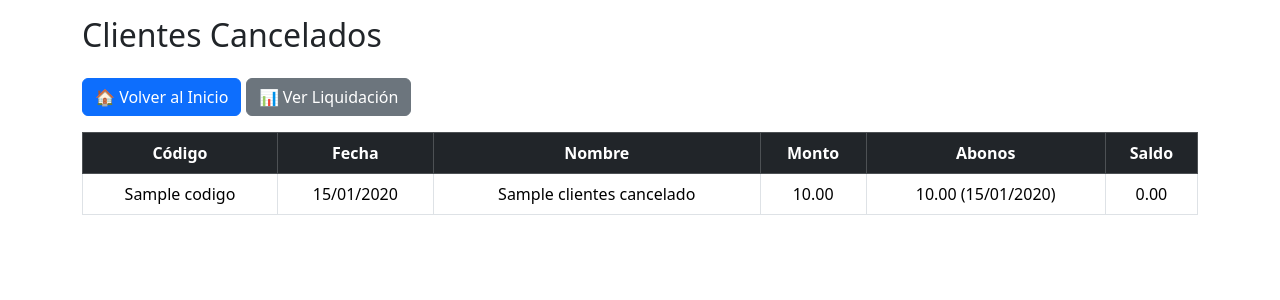
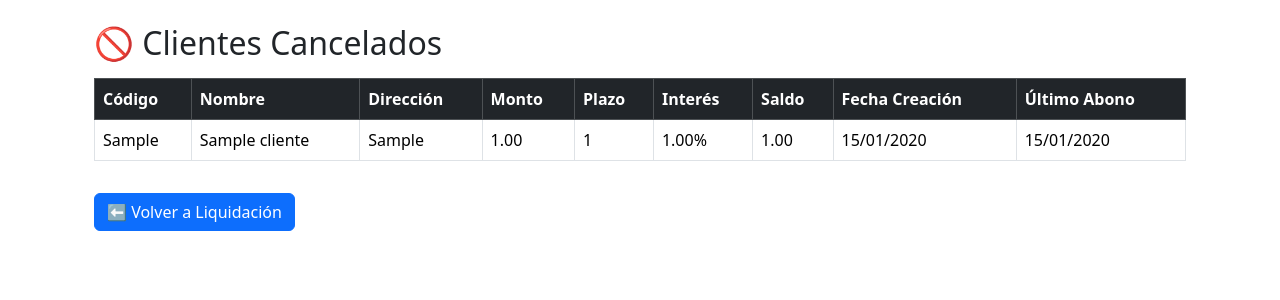
Before and after one commit to herreramendezmanueljesus-ops/arquitos, a Flask app: template templates/clientes_cancelados.html in a window 1280 px wide. Shown: the part 56-356 px from the top of the page. Run offline with Flask 3, Linux system fonts and the light colour scheme; tables that the repository leaves empty hold one stand-in row (values such as "Sample post"); the template is opened without the code that fills it: values that come from a table or form of the project are taken from there, most other values are stand-ins (such as "Sample title", 1, 10 or a date in 2020); some libraries are stand-ins or nearby versions.

Commit message:
Actualizar plantillas, app.py y migraciones

```diff
--- a/app.py
+++ b/app.py
@@ -205,20 +205,28 @@ def asegurar_liquidaciones_contiguas():
         dia += timedelta(days=1)
 
 def cliente_estado_class(cliente: Cliente):
+    """
+    Retorna la clase CSS según el estado del cliente:
+    - table-success: Cliente cancelado (saldo <= 0)
+    - table-warning: Cliente vencido
+    - table-danger: Cliente vencido hace más de 30 días
+    - '' (vacío): Cliente activo o con abono hoy
+    """
     try:
+        hoy = date.today()
         venc = cliente.fecha_creacion + timedelta(days=cliente.plazo)
-        hoy = date.today()
+
         if cliente.saldo <= 0:
-            return "table-success"  # 👉 este sí, porque ya canceló todo
+            return "table-success"  # Cliente cancelado
         if cliente.ultimo_abono_fecha == hoy:
-            return ""  # 👈 antes ponía "table-success", ahora dejamos vacío
+            return ""  # Cliente tiene abono hoy, sin marcar
         if hoy > venc + timedelta(days=30):
-            return "table-danger"
+            return "table-danger"  # Vencido hace más de 30 días
         if hoy > venc:
-            return "table-warning"
-        return ""
+            return "table-warning"  # Vencido
+        return ""  # Cliente activo, sin marcar
     except Exception:
-        return ""
+        return ""  # En caso de error, no marcar
 
 # ---------------------------
 # RUTAS: AUTH
@@ -280,6 +288,7 @@ def dashboard():
 @login_required
 def nuevo_cliente():
     if request.method == "POST":
+        codigo = request.form.get("codigo", "").strip()
         nombre = request.form.get("nombre", "").strip()
         direccion = request.form.get("direccion", "").strip()
         try:
@@ -290,7 +299,6 @@ def nuevo_cliente():
             flash("Monto, plazo o interés inválidos", "warning")
             return redirect(url_for("nuevo_cliente"))
 
-        # 👇 Aquí tomamos el orden desde el formulario
         try:
             orden = int(request.form.get("orden", 0))
         except ValueError:
@@ -300,69 +308,44 @@ def nuevo_cliente():
             last = Cliente.query.order_by(Cliente.orden.desc()).first()
             orden = (last.orden + 1) if last else 1
 
-        codigo = generar_codigo_numerico()
-        saldo_total = monto + (monto * (interes / 100.0))
+        # Verificar si el cliente ya existe (activo o cancelado)
+        cliente_existente = Cliente.query.filter_by(codigo=codigo).first()
+        if cliente_existente:
+            if cliente_existente.cancelado:
+                # Reactivar cliente cancelado
+                cliente_existente.cancelado = False
+                cliente_existente.orden = orden
+                cliente_existente.monto = monto
+                cliente_existente.plazo = plazo
+                cliente_existente.interes = interes
+                cliente_existente.saldo = monto + (monto * (interes / 100.0))
+                db.session.commit()
+                flash(f"Cliente {cliente_existente.nombre} reactivado y actualizado", "success")
+            else:
+                flash("El código ya pertenece a un cliente activo", "warning")
+                return redirect(url_for("nuevo_cliente"))
+        else:
+            # Crear cliente nuevo
+            saldo_total = monto + (monto * (interes / 100.0))
+            cliente = Cliente(
+                codigo=codigo,
+                orden=orden,
+                nombre=nombre,
+                direccion=direccion,
+                monto=monto,
+                plazo=plazo,
+                interes=interes,
+                saldo=saldo_total,
+                fecha_creacion=date.today(),
+                cancelado=False
+            )
+            db.session.add(cliente)
+            db.session.commit()
+            flash("Cliente creado y registrado", "success")
 
-        cliente = Cliente(
-            codigo=codigo,
-            orden=orden,
-            nombre=nombre,
-            direccion=direccion,
-            monto=monto,
-            plazo=plazo,
-            interes=interes,
-            saldo=saldo_total,
-            fecha_creacion=date.today()
-        )
-        db.session.add(cliente)
-        db.session.flush()  # obtener id antes de crear relación
-
-        # registrar préstamo y movimiento (salida en caja)
-        prestamo = Prestamo(cliente_id=cliente.id, monto=monto, fecha=datetime.utcnow())
-        db.session.add(prestamo)
-        mov = MovimientoCaja(tipo="salida", monto=monto, descripcion=f"Préstamo a {cliente.nombre}", fecha=datetime.utcnow())
-        db.session.add(mov)
-        db.session.flush()
-        prestamo.movimiento_id = mov.id
-
-        db.session.commit()
-        actualizar_liquidacion_por_movimiento(date.today())
-        flash("Cliente creado y préstamo registrado", "success")
-
-        # ✅ redirigir con ancla al cliente recién creado
-        return redirect(url_for("index") + f"#cliente-{cliente.id}")
-
-    # 👇 importante: devolver la vista cuando es GET
-    return render_template("nuevo_cliente.html")
-
-
-@app.route("/editar_cliente/<int:cliente_id>", methods=["GET", "POST"])
-@login_required
-def editar_cliente(cliente_id):
-    cliente = Cliente.query.get_or_404(cliente_id)
-    if request.method == "POST":
-        try:
-            cliente.orden = int(request.form.get("orden", cliente.orden))
-        except ValueError:
-            flash("Orden inválido", "warning")
-            return redirect(url_for("editar_cliente", cliente_id=cliente_id))
-
-        cliente.nombre = request.form.get("nombre", cliente.nombre)
-        cliente.direccion = request.form.get("direccion", cliente.direccion)
-        try:
-            cliente.monto = float(request.form.get("monto", cliente.monto))
-            cliente.plazo = int(request.form.get("plazo", cliente.plazo))
-            cliente.interes = float(request.form.get("interes", cliente.interes))
-        except ValueError:
-            flash("Monto/plazo/interés inválidos", "warning")
-            return redirect(url_for("editar_cliente", cliente_id=cliente_id))
-
-        db.session.commit()
-        flash("Cliente actualizado", "success")
         return redirect(url_for("index"))
 
-    return render_template("editar_cliente.html", cliente=cliente)
-
+    return render_template("nuevo_cliente.html")
 
 @app.route("/eliminar_cliente/<int:cliente_id>", methods=["POST"])
 @login_required
@@ -389,6 +372,17 @@ def respuesta_ajax(success, mensaje=None, nuevo_saldo=None, cancelado=None):
             response["cancelado"] = cancelado
         return jsonify(response), 400 if not success else 200
     return None
+# helpers.py o dentro de app.py
+
+def actualizar_estado_cliente(cliente_id):
+    """Actualiza automáticamente el estado de un cliente según su saldo."""
+    cliente = Cliente.query.get(cliente_id)
+    if cliente:
+        if cliente.saldo <= 0:
+            cliente.cancelado = True
+        else:
+            cliente.cancelado = False
+        db.session.commit()
 
 # ---------------------------
 # ABONOS
@@ -442,6 +436,25 @@ def abonar(cliente_id):
     # Respuesta AJAX
     return respuesta_ajax(True, nuevo_saldo=f"{cliente.saldo:.2f}", cancelado=cliente.cancelado)
 
+# Ruta para ver clientes cancelados
+@app.route("/clientes_cancelados")
+def clientes_cancelados_view():
+    try:
+        # Marcar como cancelado a cualquier cliente con saldo 0
+        clientes = Cliente.query.all()
+        for c in clientes:
+            if c.saldo <= 0 and not c.cancelado:
+                c.cancelado = True
+        db.session.commit()
+
+        # Traer solo los cancelados
+        cancelados = Cliente.query.filter_by(cancelado=True).all()
+        print("Clientes cancelados encontrados:", cancelados)
+
+        return render_template("clientes_cancelados.html", clientes_cancelados=cancelados)
+    except Exception as e:
+        print("Error al cargar clientes cancelados:", e)
+        return "Error al cargar clientes cancelados"
 
 @app.route("/eliminar_abono/<int:abono_id>", methods=["POST"])
 @login_required
@@ -491,6 +504,24 @@ def detalle_abonos(fecha):
     abonos = Abono.query.filter(cast(Abono.fecha, Date) == fecha_obj).all()
 
     return render_template("detalle_abonos.html", abonos=abonos, fecha=fecha_obj)
+
+@app.route("/historial_abonos/<int:cliente_id>")
+def historial_abonos(cliente_id):
+    try:
+        cliente = Cliente.query.get_or_404(cliente_id)
+        # Traer todos los abonos de ese cliente con su ID
+        abonos = [
+            {
+                "id": a.id,
+                "fecha": a.fecha.strftime("%d/%m/%Y"),
+                "monto": a.monto
+            }
+            for a in cliente.abonos
+        ]
+        return jsonify({"abonos": abonos})
+    except Exception as e:
+        print("Error al obtener historial de abonos:", e)
+        return jsonify({"abonos": []})
 
 # ---------------------------
 # PRÉSTAMOS
--- a/templates/clientes_cancelados.html
+++ b/templates/clientes_cancelados.html
@@ -1,72 +1,46 @@
 {% extends "base.html" %}
 
-{% block title %}Clientes Cancelados{% endblock %}
-
 {% block content %}
-<h2 class="mb-4">Clientes Cancelados</h2>
-
-<!-- Botones principales -->
-<div class="mb-3">
-    <a class="btn btn-primary" href="{{ url_for('index') }}">🏠 Volver al Inicio</a>
-    <a class="btn btn-secondary" href="{{ url_for('liquidacion') }}">📊 Ver Liquidación</a>
-</div>
+<div class="container mt-4">
+    <h2>🚫 Clientes Cancelados</h2>
 
     {% if clientes_cancelados %}
-<table id="tabla-cancelados" class="table table-bordered table-hover align-middle text-center">
+    <table class="table table-bordered table-hover mt-3">
         <thead class="table-dark">
             <tr>
                 <th>Código</th>
-      <th>Fecha</th>
                 <th>Nombre</th>
+                <th>Dirección</th>
                 <th>Monto</th>
-      <th>Abonos</th>
+                <th>Plazo</th>
+                <th>Interés</th>
                 <th>Saldo</th>
+                <th>Fecha Creación</th>
+                <th>Último Abono</th>
             </tr>
         </thead>
         <tbody>
-    {% for c in clientes_cancelados %}
-    <tr class="cancelado">
-      <!-- Código -->
-      <td>{{ c.codigo }}</td>
-
-      <!-- Fecha -->
-      <td>{{ c.fecha_creacion.strftime("%d/%m/%Y") }}</td>
-
-      <!-- Nombre -->
-      <td>{{ c.nombre }}</td>
-
-      <!-- Monto -->
-      <td>{{ "%.2f"|format(c.monto) }}</td>
-
-      <!-- Abonos -->
-      <td>
-        {% if c.abonos %}
-          <ul class="list-unstyled mb-0">
-          {% for a in c.abonos %}
-            <li>{{ "%.2f"|format(a.monto) }} ({{ a.fecha.strftime("%d/%m/%Y") }})</li>
-          {% endfor %}
-          </ul>
-        {% else %}
-          0.00
-        {% endif %}
-      </td>
-
-      <!-- Saldo -->
-      <td>0.00</td>
+            {% for cliente in clientes_cancelados %}
+            <tr>
+                <td>{{ cliente.codigo }}</td>
+                <td>{{ cliente.nombre }}</td>
+                <td>{{ cliente.direccion }}</td>
+                <td>{{ "%.2f"|format(cliente.monto) }}</td>
+                <td>{{ cliente.plazo }}</td>
+                <td>{{ "%.2f"|format(cliente.interes) }}%</td>
+                <td>{{ "%.2f"|format(cliente.saldo) }}</td>
+                <td>{{ cliente.fecha_creacion.strftime("%d/%m/%Y") if cliente.fecha_creacion else "---" }}</td>
+                <td>{{ cliente.ultimo_abono_fecha.strftime("%d/%m/%Y") if cliente.ultimo_abono_fecha else "---" }}</td>
             </tr>
             {% endfor %}
         </tbody>
     </table>
     {% else %}
-<div class="alert alert-info">No hay clientes cancelados registrados.</div>
+    <div class="alert alert-info mt-3">
+        ⚠️ No hay clientes cancelados en este momento.
+    </div>
     {% endif %}
 
-<style>
-/* Clientes cancelados con fondo rojo suave */
-.cancelado {
-    background-color: #f8d7da;
-    color: #721c24;
-}
-</style>
-
+    <a href="{{ url_for('liquidacion') }}" class="btn btn-primary mt-3">⬅️ Volver a Liquidación</a>
+</div>
 {% endblock %}
--- a/templates/liquidacion.html
+++ b/templates/liquidacion.html
@@ -26,6 +26,11 @@
             <input type="text" name="descripcion" placeholder="Descripción" class="form-control form-control-sm me-1">
             <button type="submit" class="btn btn-danger btn-sm">🧾 Gasto</button>
         </form>
+    </div>
+
+    <!-- Botón Clientes Cancelados -->
+    <div class="mb-3">
+        <a href="{{ url_for('clientes_cancelados_view') }}" class="btn btn-secondary btn-sm align-self-center">🚫 Clientes Cancelados</a>
     </div>
 
     <!-- Buscador de rango de fechas -->
```
Also changed, not shown: migrations/versions/268fa08cda82_actualizar_esquema_según_modelos.py (added, +32 -0 lines), templates/index.html (+42 -3 lines), templates/nuevo_cliente.html (+71 -17 lines), templates/detalle_prestamos.html (line endings or trailing spaces). Lines whose indentation alone changed are shown as unchanged.
